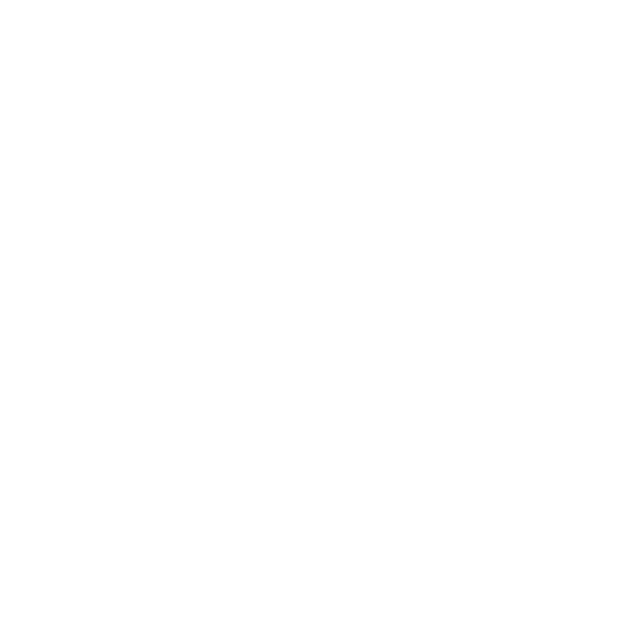
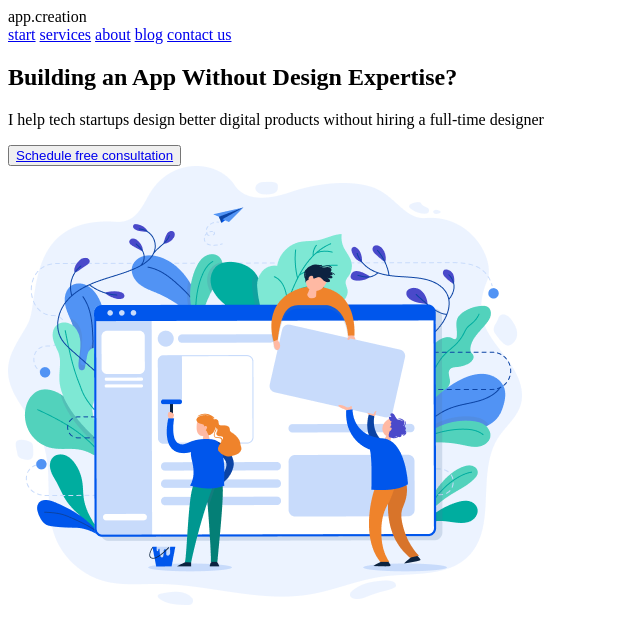
Before and after one commit to WebHeroSchool/HTML__CSS, a plain HTML site: page index.html in a window 1280 px wide. Shown: the whole page, without its empty margins (0-640 px from the left). Drawn offline with Linux system fonts and the light colour scheme.

Commit message:
1 этап

```diff
--- a/index.html
+++ b/index.html
@@ -7,6 +7,27 @@
     <title>Мой первый сайт</title>
 </head>
 <body>
-
+   <header>
+       <div>app.creation</div>
+       <nav>
+           <a href="#">start</a>
+           <a href="#">services</a>
+           <a href="#">about</a>
+           <a href="#">blog</a>
+           <a href="#">contact us</a>
+       </nav>
+   </header>
+   <section>
+       <main>
+           <h1>Building an App Without Design Expertise?</h1>
+           <p>I help tech startups design better digital products without hiring a full-time designer</p>
+           <button>
+               <a href="#">Schedule free consultation</a>
+           </button>
+       </main>
+       <div>
+           <img src="image/Frame.png" alt="file">
+       </div>
+   </section>
 </body>
 </html>
```
Also changed, not shown: image/Frame.png (added).
